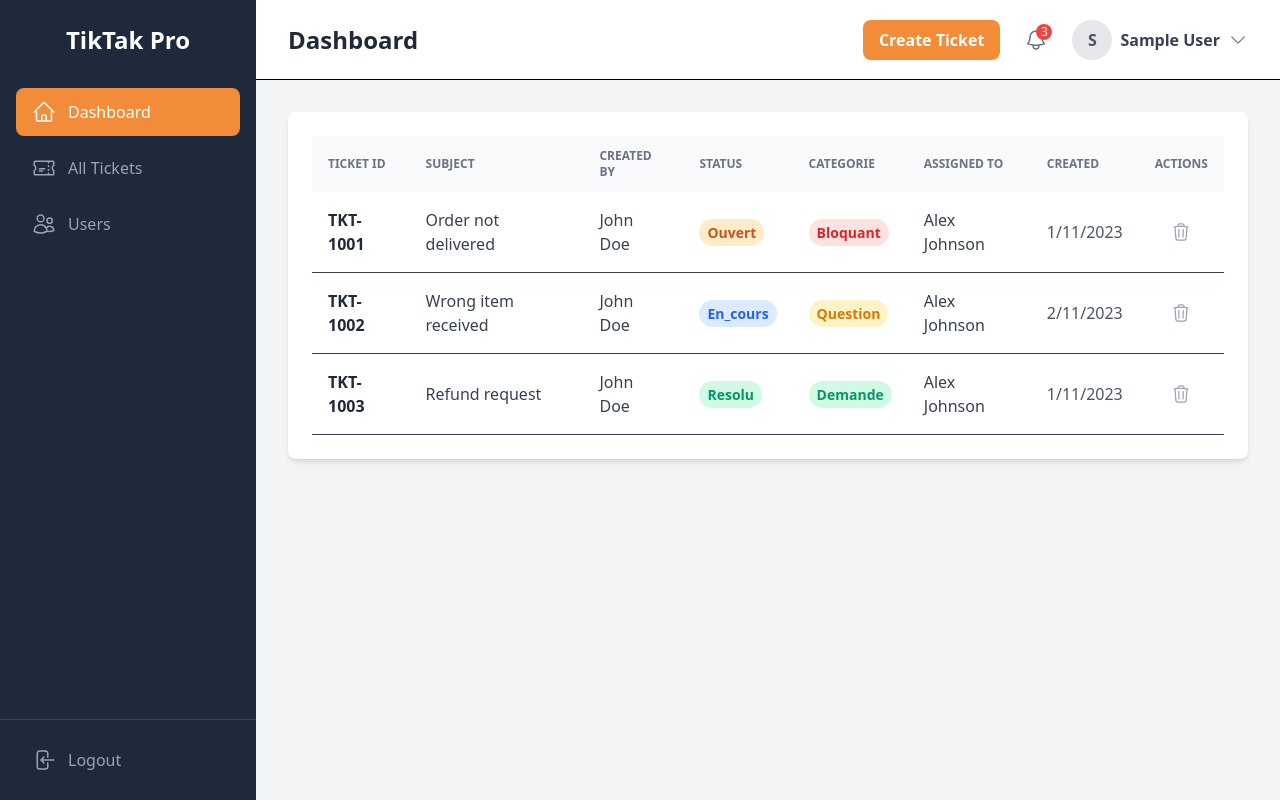
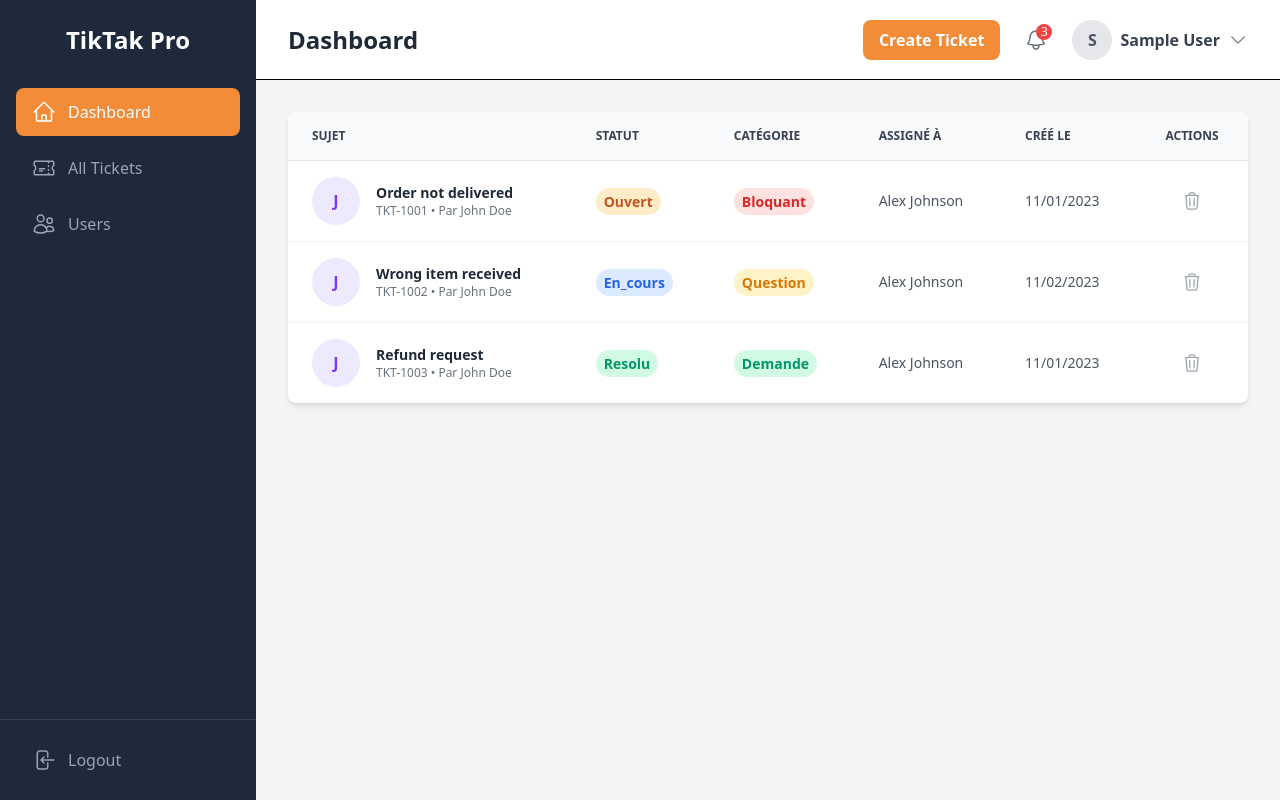
Before and after one commit to BassemKallel/ticketing-frontend, a React (Vite) app: page /dashboard in a window 1280 px wide. Built offline with nearby package versions, Linux system fonts and the light colour scheme; sample sign-in values are in the browser's storage.

Commit message:
optimiser l'affichage de la liste des tickets

```diff
--- a/src/components/tickets/TicketList.jsx
+++ b/src/components/tickets/TicketList.jsx
@@ -5,11 +5,24 @@ import StatusBadge from '../ui/StatusBadge';
 import ticketService from '../../services/ticketService';
 import ConfirmationModal from './ConfirmationModal';
 import { useAuth } from '../../hooks/useAuth';
+import { toast } from 'react-toastify';
+
+// Fonction pour générer une couleur d'avatar dynamique
+const getAvatarColor = (name) => {
+    if (!name) return 'bg-gray-200 text-gray-600';
+    const colors = [
+        'bg-blue-100 text-blue-600',
+        'bg-green-100 text-green-600',
+        'bg-purple-100 text-purple-600',
+        'bg-orange-100 text-orange-600',
+    ];
+    const index = name.charCodeAt(0) % colors.length;
+    return colors[index];
+};
 
 const TicketList = ({ tickets, isLoading, error, onTicketDeleted }) => {
     const navigate = useNavigate();
     const { user } = useAuth();
-
     const [isDeleteModalOpen, setDeleteModalOpen] = useState(false);
     const [ticketToDelete, setTicketToDelete] = useState(null);
     const [isDeleting, setIsDeleting] = useState(false);
@@ -29,12 +42,13 @@ const TicketList = ({ tickets, isLoading, error, onTicketDeleted }) => {
         setIsDeleting(true);
         try {
             await ticketService.delete(ticketToDelete);
+            toast.success(`Ticket TKT-${ticketToDelete} supprimé avec succès`);
             if (onTicketDeleted) {
                 onTicketDeleted(ticketToDelete);
             }
         } catch (err) {
-            console.error("Erreur lors de la suppression du ticket:", err);
-            // Idéalement, afficher un toast d'erreur ici
+            console.error('Erreur lors de la suppression du ticket:', err);
+            toast.error('Erreur lors de la suppression du ticket');
         } finally {
             setIsDeleting(false);
             setDeleteModalOpen(false);
@@ -43,62 +57,166 @@ const TicketList = ({ tickets, isLoading, error, onTicketDeleted }) => {
     };
 
     if (isLoading) {
-        return <div className="text-center p-8">Chargement des tickets...</div>;
+        return (
+            <div className="flex justify-center items-center py-10">
+                <div className="animate-spin rounded-full h-10 w-10 border-t-2 border-b-2 border-indigo-600"></div>
+            </div>
+        );
     }
 
     if (error) {
-        return <div className="text-center p-8 text-red-500">Erreur: {error}</div>;
+        return (
+            <div className="bg-red-50 border-l-4 border-red-500 text-red-700 p-6 rounded-lg">
+                <p className="font-semibold text-lg">Erreur : {error}</p>
+            </div>
+        );
+    }
+
+    if (tickets.length === 0) {
+        return (
+            <div className="bg-gray-50 p-10 rounded-lg text-center text-gray-600">
+                <h3 className="text-xl font-semibold">Aucun ticket à afficher</h3>
+                <p className="mt-2 text-sm">Il n'y a pas de tickets correspondant à vos filtres.</p>
+            </div>
+        );
     }
 
     return (
         <>
-            <div className="bg-white p-6 rounded-lg shadow-md">
+            {/* Tableau pour desktop */}
+            <div className="hidden md:block bg-white shadow-md rounded-lg overflow-hidden">
                 <div className="overflow-x-auto">
                     <table className="w-full text-left">
-                        <thead>
-                            <tr className="bg-gray-50 text-gray-500 uppercase text-xs">
-                                <th className="px-4 py-3">Ticket ID</th>
-                                <th className="px-4 py-3">Subject</th>
-                                <th className="px-4 py-3">Created By</th>
-                                <th className="px-4 py-3">Status</th>
-                                <th className="px-4 py-3">Categorie</th>
-                                <th className="px-4 py-3">Assigned To</th>
-                                <th className="px-4 py-3">Created</th>
-                                <th className="px-4 py-3 text-center">Actions</th>
+                        <thead className="bg-gray-50 text-gray-700 uppercase text-xs font-semibold border-b border-gray-200">
+                            <tr>
+                                <th className="px-6 py-4">Sujet</th>
+                                <th className="px-6 py-4">Statut</th>
+                                <th className="px-6 py-4">Catégorie</th>
+                                <th className="px-6 py-4">Assigné à</th>
+                                <th className="px-6 py-4">Créé le</th>
+                                <th className="px-6 py-4 text-center">Actions</th>
                             </tr>
                         </thead>
-                        <tbody className="text-gray-700">
-                            {tickets.length > 0 ? tickets.map(ticket => {
+                        <tbody className="text-gray-700 divide-y divide-gray-100">
+                            {tickets.map((ticket) => {
                                 const canDelete = user?.role === 'admin' || String(user?.id) === String(ticket.createur?.id);
-
                                 return (
-                                    <tr key={ticket.id} className="border-b hover:bg-gray-50 cursor-pointer" onClick={() => handleTicketClick(ticket.id)}>
-                                        <td className="px-4 py-4 font-semibold text-gray-800">TKT-{ticket.id}</td>
-                                        <td className="px-4 py-4">{ticket.title}</td>
-                                        <td className="px-4 py-4">{ticket.createur?.name || 'Inconnu'}</td>
-                                        <td className="px-4 py-4"><StatusBadge type="status" value={ticket.statut} /></td>
-                                        <td className="px-4 py-4"><StatusBadge value={ticket.categorie} /></td>
-                                        <td className="px-4 py-4">{ticket.agent?.name || 'Unassigned'}</td>
-                                        <td className="px-4 py-4 text-gray-600">{new Date(ticket.created_at).toLocaleDateString()}</td>
-                                        <td className="px-4 py-4 text-center">
-                                            {/* Le bouton est toujours visible, mais désactivé si l'utilisateur n'a pas la permission */}
+                                    <tr
+                                        key={ticket.id}
+                                        className="hover:bg-gray-50 transition-colors duration-200 cursor-pointer"
+                                        onClick={() => handleTicketClick(ticket.id)}
+                                        role="button"
+                                        aria-label={`Voir le ticket TKT-${ticket.id}`}
+                                    >
+                                        <td className="px-6 py-4">
+                                            <div className="flex items-center gap-4">
+                                                <div
+                                                    className={`h-12 w-12 rounded-full flex-shrink-0 flex items-center justify-center font-bold text-base ${getAvatarColor(
+                                                        ticket.createur?.name
+                                                    )}`}
+                                                >
+                                                    {ticket.createur?.name?.charAt(0).toUpperCase() || '?'}
+                                                </div>
+                                                <div>
+                                                    <p className="font-semibold text-sm text-gray-800">{ticket.title}</p>
+                                                    <p className="text-xs text-gray-500">
+                                                        TKT-{ticket.id} • Par {ticket.createur?.name || 'Inconnu'}
+                                                    </p>
+                                                </div>
+                                            </div>
+                                        </td>
+                                        <td className="px-6 py-4">
+                                            <StatusBadge type="status" value={ticket.statut} />
+                                        </td>
+                                        <td className="px-6 py-4">
+                                            <StatusBadge value={ticket.categorie} />
+                                        </td>
+                                        <td className="px-6 py-4 text-sm text-gray-600">
+                                            {ticket.agent?.name || 'Non assigné'}
+                                        </td>
+                                        <td className="px-6 py-4 text-sm text-gray-600">
+                                            {new Date(ticket.created_at).toLocaleDateString('fr-FR', {
+                                                day: '2-digit',
+                                                month: '2-digit',
+                                                year: 'numeric',
+                                            })}
+                                        </td>
+                                        <td className="px-6 py-4 text-center">
                                             <button
                                                 onClick={(e) => handleDeleteClick(e, ticket.id)}
-                                                className="p-2 text-gray-400 rounded-full transition-colors disabled:opacity-50 disabled:cursor-not-allowed disabled:hover:bg-transparent hover:text-red-500 hover:bg-red-100"
-                                                title={canDelete ? "Supprimer le ticket" : "Vous n'avez pas la permission de supprimer ce ticket"}
+                                                className="p-2.5 text-gray-400 rounded-full transition-colors duration-200 disabled:opacity-50 disabled:cursor-not-allowed disabled:hover:bg-transparent hover:text-red-600 hover:bg-red-50"
+                                                title={canDelete ? 'Supprimer le ticket' : 'Vous n\'avez pas la permission de supprimer ce ticket'}
                                                 disabled={!canDelete}
+                                                aria-label={canDelete ? `Supprimer le ticket TKT-${ticket.id}` : 'Suppression non autorisée'}
                                             >
                                                 <TrashIcon className="h-5 w-5" />
                                             </button>
                                         </td>
                                     </tr>
                                 );
-                            }) : (
-                                <tr><td colSpan="8" className="text-center py-8 text-gray-500">Aucun ticket à afficher.</td></tr>
-                            )}
+                            })}
                         </tbody>
                     </table>
                 </div>
+            </div>
+
+            {/* Cartes pour mobile */}
+            <div className="md:hidden space-y-4">
+                {tickets.map((ticket) => {
+                    const canDelete = user?.role === 'admin' || String(user?.id) === String(ticket.createur?.id);
+                    return (
+                        <div
+                            key={ticket.id}
+                            className="bg-white p-4 rounded-lg shadow-sm border border-gray-100 hover:bg-gray-50 transition-colors duration-200 cursor-pointer"
+                            onClick={() => handleTicketClick(ticket.id)}
+                            role="button"
+                            aria-label={`Voir le ticket TKT-${ticket.id}`}
+                        >
+                            <div className="flex justify-between items-center mb-3">
+                                <div className="flex items-center gap-3">
+                                    <div
+                                        className={`h-10 w-10 rounded-full flex-shrink-0 flex items-center justify-center font-bold text-sm ${getAvatarColor(
+                                            ticket.createur?.name
+                                        )}`}
+                                    >
+                                        {ticket.createur?.name?.charAt(0).toUpperCase() || '?'}
+                                    </div>
+                                    <div>
+                                        <p className="font-semibold text-sm text-gray-800">TKT-{ticket.id}</p>
+                                        <p className="text-xs text-gray-500">{ticket.createur?.name || 'Inconnu'}</p>
+                                    </div>
+                                </div>
+                                <StatusBadge type="status" value={ticket.statut} />
+                            </div>
+                            <div className="text-sm text-gray-900 font-medium mb-2">{ticket.title}</div>
+                            <div className="text-sm text-gray-600 mb-1">
+                                Catégorie : <StatusBadge value={ticket.categorie} />
+                            </div>
+                            <div className="text-sm text-gray-600 mb-1">
+                                Assigné à : {ticket.agent?.name || 'Non assigné'}
+                            </div>
+                            <div className="text-sm text-gray-600">
+                                Créé le :{' '}
+                                {new Date(ticket.created_at).toLocaleDateString('fr-FR', {
+                                    day: '2-digit',
+                                    month: '2-digit',
+                                    year: 'numeric',
+                                })}
+                            </div>
+                            <div className="mt-4 flex justify-end">
+                                <button
+                                    onClick={(e) => handleDeleteClick(e, ticket.id)}
+                                    className="p-2.5 text-gray-400 rounded-full transition-colors duration-200 disabled:opacity-50 disabled:cursor-not-allowed disabled:hover:bg-transparent hover:text-red-600 hover:bg-red-50"
+                                    title={canDelete ? 'Supprimer le ticket' : 'Vous n\'avez pas la permission de supprimer ce ticket'}
+                                    disabled={!canDelete}
+                                    aria-label={canDelete ? `Supprimer le ticket TKT-${ticket.id}` : 'Suppression non autorisée'}
+                                >
+                                    <TrashIcon className="h-5 w-5" />
+                                </button>
+                            </div>
+                        </div>
+                    );
+                })}
             </div>
 
             <ConfirmationModal
@@ -106,7 +224,7 @@ const TicketList = ({ tickets, isLoading, error, onTicketDeleted }) => {
                 onClose={() => setDeleteModalOpen(false)}
                 onConfirm={confirmDelete}
                 title="Supprimer le Ticket"
-                message="Êtes-vous sûr de vouloir supprimer ce ticket? Cette action est irréversible."
+                message="Êtes-vous sûr de vouloir supprimer ce ticket ? Cette action est irréversible."
                 isConfirming={isDeleting}
             />
         </>
```
